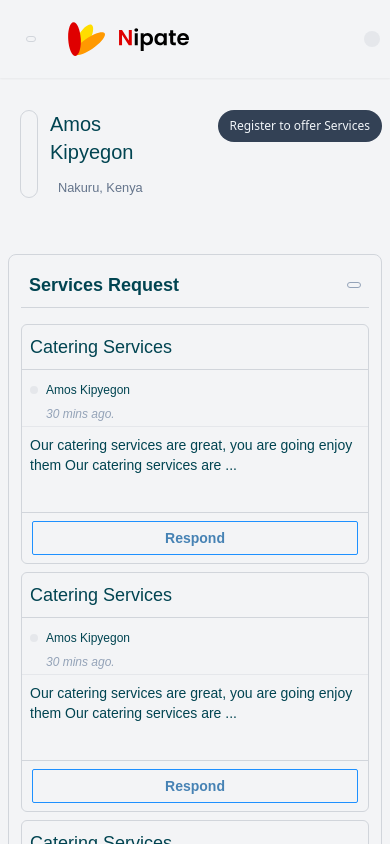
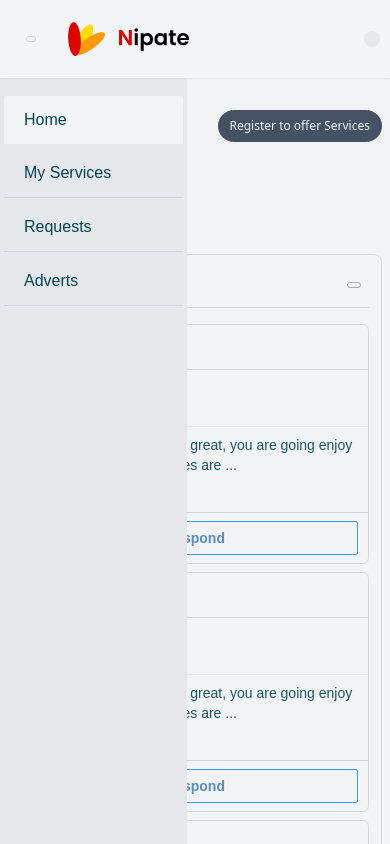
Before and after one commit to Amos-Ditto/NipateWebapp, a Vue app: page /account/me/home in a window 390 px wide. Both pictures are taken after a click on the button 31 px from the left and 39 px from the top of the page. Shown: the top 844 px of the page. Built offline with nearby package versions, Linux system fonts and the light colour scheme.

Commit message:
chore: Mobile Sidebar feature

```diff
--- a/src/components/Layouts/AccountTopBar.vue
+++ b/src/components/Layouts/AccountTopBar.vue
@@ -1,14 +1,14 @@
 <script setup lang="ts">
+import { storeToRefs } from 'pinia';
 import { ref } from 'vue';
-import useLayouts from '../../store/layouts';
+import { useLayouts } from '../../store/layouts';
 
-const opendropdown = ref<boolean>(false);
+
 const userlayout = useLayouts();
+const { userdashboard } = storeToRefs(userlayout);
 
 const updateSideBar = ():void => {
     userlayout.updateUserDashboard();
-    opendropdown.value = userlayout.userdashboard
-    console.log(userlayout.userdashboard);
 }
 </script>
 <template>
@@ -16,8 +16,8 @@ const updateSideBar = ():void => {
         <nav class="w-full flex flex-row items-center z-30 justify-between py-5 px-[10px] lg:px-[75px] bg-gray-100 shadow-sm transition-pad duration-300">
             <div class="left-side flex items-center flex-row gap-x-8 px-4 sm:px-0">
                 <button class="sm:hidden px-1 py-0.5 border border-gray-300 rounded hover:bg-gray-200" @click="updateSideBar">
-                    <div class="i-mdi-menu text-slate-600 text-2xl" v-if="!opendropdown"></div>
-                    <div class="i-mdi-close text-slate-600 text-2xl" v-else="opendropdown"></div>
+                    <div class="i-mdi-menu text-slate-600 text-2xl" v-if="!userdashboard"></div>
+                    <div class="i-mdi-close text-slate-600 text-2xl" v-else="userdashboard"></div>
                 </button>
                 <router-link :to="{ name: 'Dashboard' }" class="flex flex-row items-center gap-x-3.5">
                     <img src="../../assets/Logo/Vector.svg" alt="logo" class="w-[2.3rem] sm:w-[2.9rem] h-[2.4rem] sm:h-[2.8rem]">
--- a/src/store/layouts.ts
+++ b/src/store/layouts.ts
@@ -1,27 +1,38 @@
 import { defineStore } from "pinia";
+import { ref } from "vue";
 
-const state = {
-    userdashboard: false as boolean,
-}
+// const state = {
+//     userdashboard: false as boolean,
+// }
 
-const getters = {
-    getUserDashboard(state: { userdashboard: boolean }): boolean {
-        return state.userdashboard;
+// const getters = {
+//     getUserDashboard(state: { userdashboard: boolean }): boolean {
+//         return state.userdashboard;
+//     }
+// }
+// const actions = {
+//     updateUserDashboard(): void {
+//         state.userdashboard = !state.userdashboard;
+//         console.log("User Dashboard");
+
+//     }
+// }
+
+// const useLayouts = defineStore({
+//     id: 'layout',
+//     state: () => (state),
+//     getters: getters,
+//     actions: actions,
+// })
+
+// export default useLayouts;
+
+export const useLayouts = defineStore('layout', () => {
+    const userdashboard = ref<boolean>(false);
+
+    const updateUserDashboard = (): void => {
+        userdashboard.value = !userdashboard.value;
     }
-}
-const actions = {
-    updateUserDashboard(): void {
-        state.userdashboard = !state.userdashboard;
-        console.log("User Dashboard");
 
-    }
-}
-
-const useLayouts = defineStore({
-    id: 'layout',
-    state: () => (state),
-    getters: getters,
-    actions: actions,
+    return { userdashboard, updateUserDashboard }
 })
-
-export default useLayouts;
--- a/src/views/Accounts/UserAccount.vue
+++ b/src/views/Accounts/UserAccount.vue
@@ -1,9 +1,10 @@
 <script setup lang="ts">
+import { storeToRefs } from 'pinia';
 import { ref } from 'vue';
-import useLayouts from '../../store/layouts';
+import { useLayouts } from '../../store/layouts';
 
 const userlayout = useLayouts();
-const opensidebar = ref<boolean>(false);
+const { userdashboard } = storeToRefs(userlayout);
 
 </script>
 <template>
@@ -12,37 +13,64 @@ const opensidebar = ref<boolean>(false);
             <nav class="side-bar hidden col-span-1 row-span-1 pt-4 pb-8 bg-gray-100 sm:flex flex-col rounded-md border border-gray-300">
                 <ul class="w-full flex flex-col gap-y-1">
                     <li>
-                        <router-link :to="{ name: 'Provider-Home' }">
+                        <router-link :to="{ name: 'Provider-Home' }" class="sm-links">
                             <div class="i-mdi-home-outline text-xl lg:text-2xl transition-font duration-300 text-[#346974]"></div>
                             <span>Home</span>
                         </router-link>
                     </li>
                     <li>
-                        <router-link :to="{ name: 'Provider-Services' }">
+                        <router-link :to="{ name: 'Provider-Services-List' }" class="sm-links">
                             <div class="i-mdi-cog-outline text-xl lg:text-2xl transition-font duration-300 text-[#346974]"></div>
                             <span>My Services</span>
                         </router-link>
                     </li>
                     <li>
-                        <router-link :to="{ name: 'User' }">
+                        <router-link :to="{ name: 'User' }" class="sm-links">
                             <div class="i-mdi-text-box text-xl lg:text-2xl transition-font duration-300 text-[#346974]"></div>
                             <span>Requests</span>
                         </router-link>
                     </li>
                     <li>
-                        <router-link :to="{ name: 'User' }">
+                        <router-link :to="{ name: 'User' }" class="sm-links">
                             <div class="i-mdi-plus text-xl lg:text-2xl transition-font duration-300 text-[#346974]"></div>
                             <span>Adverts</span>
                         </router-link>
                     </li>
                 </ul>
             </nav>
-            <nav class="fixed left-0 right-0 top-0 bottom-0 z-10 sm:hidden" v-show="userlayout.userdashboard">
-                <div class="absolute left-0 top-0 bottom-0 right-0 opacity-60 bg-gray-200"></div>
-                <div class="absolute left-0 top-0 bottom-0 w-[48%] bg-gray-200 py-24">
-                    Lorem ipsum dolor sit amet consectetur adipisicing elit. Saepe labore nulla natus dolore dicta quam placeat. Voluptates nemo ut esse fugiat qui fugit, nihil asperiores unde iste minus reiciendis nam?
-                </div>
-            </nav>
+            <transition name="slide">
+                <nav class="fixed left-0 right-0 top-0 bottom-0 z-10 sm:hidden" v-if="userdashboard">
+                    <div class="absolute left-0 top-0 bottom-0 right-0 opacity-10 bg-gray-200"></div>
+                    <div class="absolute left-0 top-0 bottom-0 w-[48%] bg-gray-200 py-24">
+                        <ul class="w-full flex flex-col gap-y-1 px-1">
+                            <li class="xs-links">
+                                <router-link :to="{ name: 'Provider-Home' }" class="xs-links">
+                                    <div class="i-mdi-home-outline text-xl lg:text-2xl transition-font duration-300 text-[#346974]"></div>
+                                    <span>Home</span>
+                                </router-link>
+                            </li>
+                            <li class="xs-links">
+                                <router-link :to="{ name: 'Provider-Services-List' }" class="xs-links">
+                                    <div class="i-mdi-cog-outline text-xl lg:text-2xl transition-font duration-300 text-[#346974]"></div>
+                                    <span>My Services</span>
+                                </router-link>
+                            </li>
+                            <li class="xs-links">
+                                <router-link :to="{ name: 'User' }" class="xs-links">
+                                    <div class="i-mdi-text-box text-xl lg:text-2xl transition-font duration-300 text-[#346974]"></div>
+                                    <span>Requests</span>
+                                </router-link>
+                            </li>
+                            <li class="xs-links">
+                                <router-link :to="{ name: 'User' }" class="xs-links">
+                                    <div class="i-mdi-plus text-xl lg:text-2xl transition-font duration-300 text-[#346974]"></div>
+                                    <span>Adverts</span>
+                                </router-link>
+                            </li>
+                        </ul>
+                    </div>
+                </nav>
+            </transition>
             <div class="body-section sm:col-span-7 lg:col-span-4 row-span-3 pb-2 flex flex-col gap-y-4">
                 <!-- Body NavBar -->
                 <router-view></router-view>
@@ -53,24 +81,35 @@ const opensidebar = ref<boolean>(false);
 
 <style scoped>
 
+.slide-enter-from , .slide-leave-to {
+    @apply -translate-x-full opacity-0;
+}
+.slide-enter-active , .slide-leave-active {
+    transition: opacity 250ms ease , transform 500ms ease;
+}
 nav ul li {
     @apply flex items-center cursor-pointer border-b border-gray-200;
 }
-nav ul li a {
+nav ul li a.sm-links {
     @apply relative flex flex-row sm:justify-center lg:justify-start items-center gap-x-3 py-3 sm:px-1 lg:px-3 hover:bg-gray-200 w-full h-full transition-colors;
+}
+nav ul li a.xs-links {
+    @apply relative flex flex-row sm:justify-center lg:justify-start items-center gap-x-3 py-3 px-2 rounded-t-sm hover:bg-gray-300 w-full h-full transition-colors;
+    @apply border-b border-gray-300 transition-colors duration-300;
 }
 nav ul li .router-link-exact-active {
     @apply bg-gray-200;
 }
 
-nav ul li a span {
+nav ul li.xs-links .router-link-exact-active {
+    @apply bg-gray-100 border-b-0;
+}
+nav ul li a.sm-links span {
     @apply text-base font-bold text-[#346974] sm:absolute sm:left-full lg:left-0 lg:relative sm:hidden lg:block;
 }
 
-
-
 @media (max-width: 1024px) {
-    nav ul li a:hover span {
+    nav ul li a.sm-links:hover span {
         @apply block z-10 bg-gray-100 py-2 px-3 shadow-lg rounded text-sm font-semibold;
     }
 }
```
